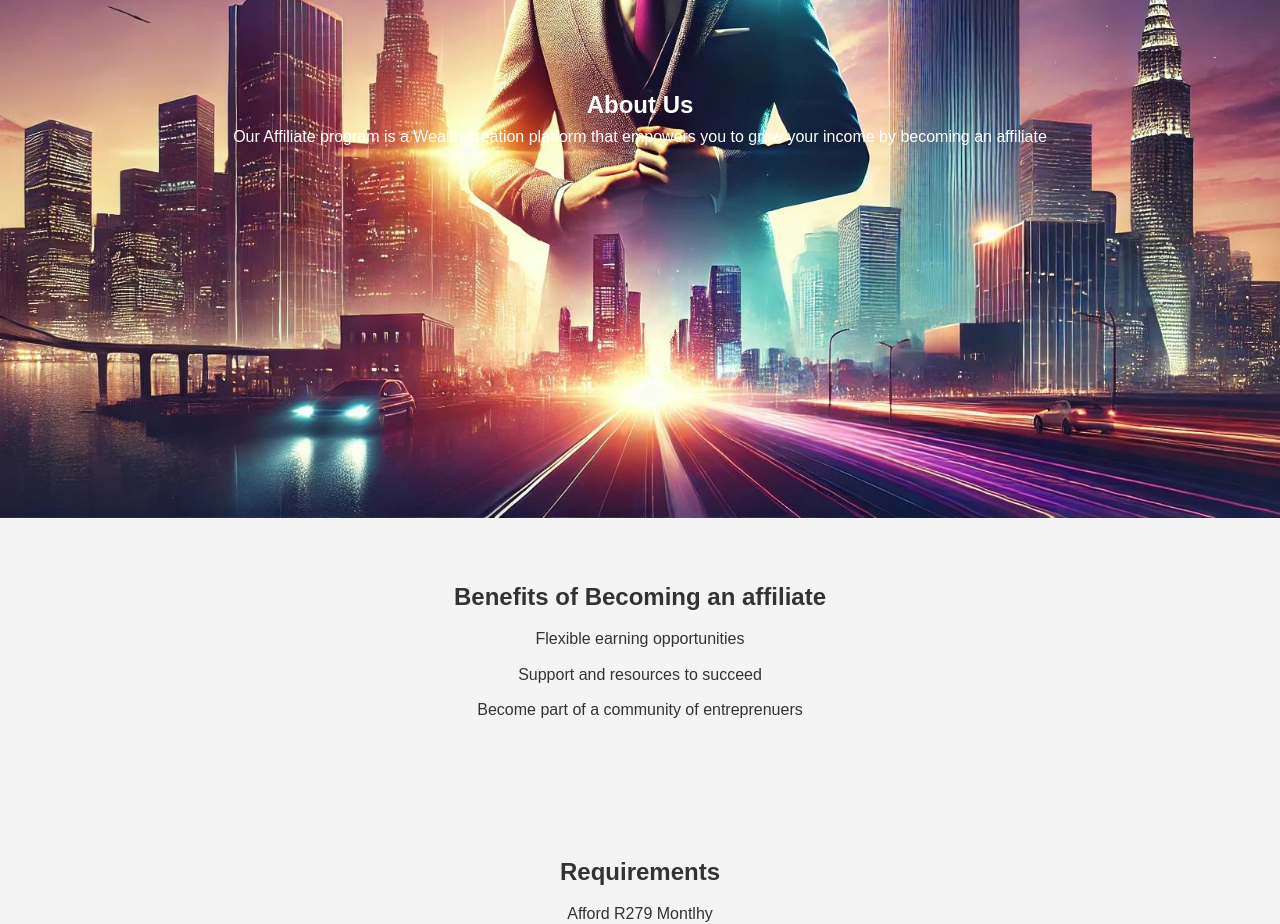
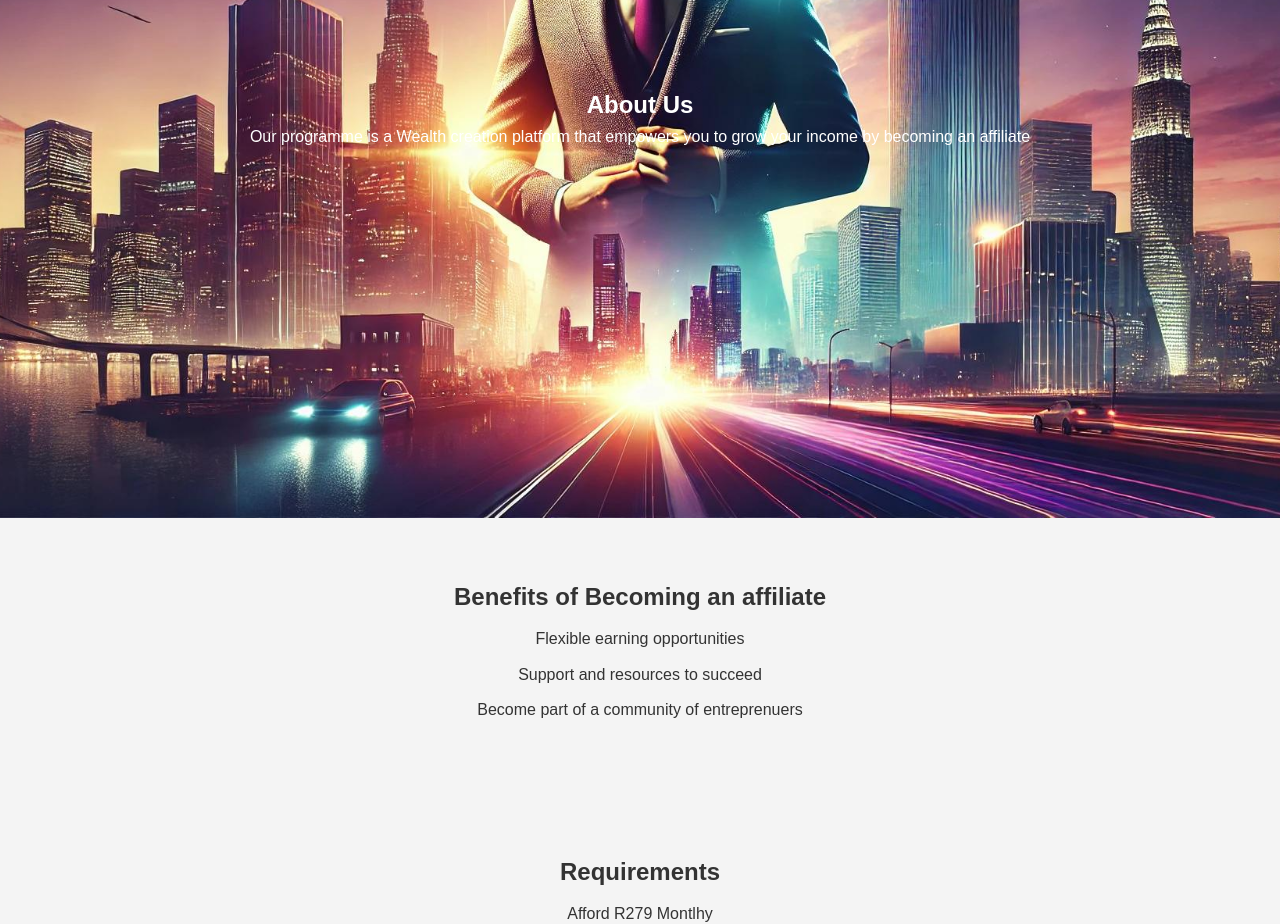
Before and after one commit to S-J-22/Affiliate-programme, a plain HTML site: page index.html in a window 1280 px wide. Shown: the part 1140-2064 px from the top of the page. Drawn offline with Linux system fonts and the light colour scheme.

Commit message:
Update index.html

```diff
--- a/index.html
+++ b/index.html
@@ -3,7 +3,7 @@
 <head>
     <meta charset="UTF-8">
     <meta name="viewport" content="width=device-width, initial-scale=1.0">
-    <title>Affiliate Program</title>
+    <title>Affiliate Programme</title>
     <link rel="stylesheet" href="style.css">
 </head>
 <body>
@@ -28,7 +28,7 @@
 
     <section id="about" class="hero">
         <h2>About Us</h2>
-        <p>Our Affiliate program is a Wealth creation platform that empowers you to grow your income by becoming an affiliate</p>
+        <p>Our programme is a Wealth creation platform that empowers you to grow your income by becoming an affiliate</p>
     </section>
 
     <section id="benefits" class="benefits">
```
